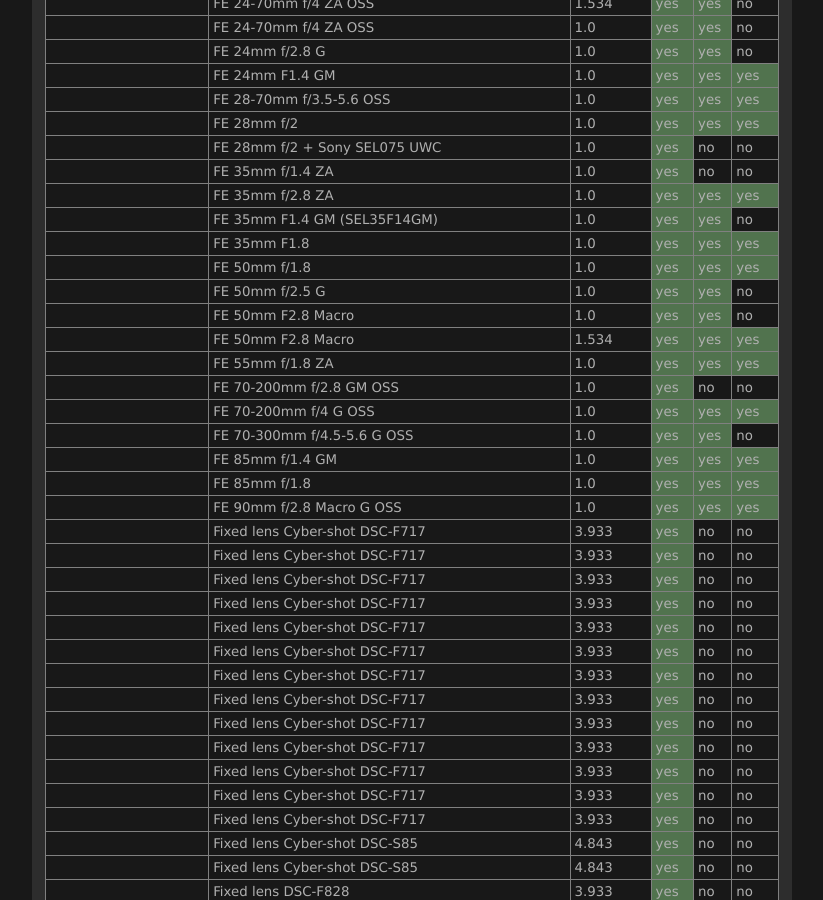
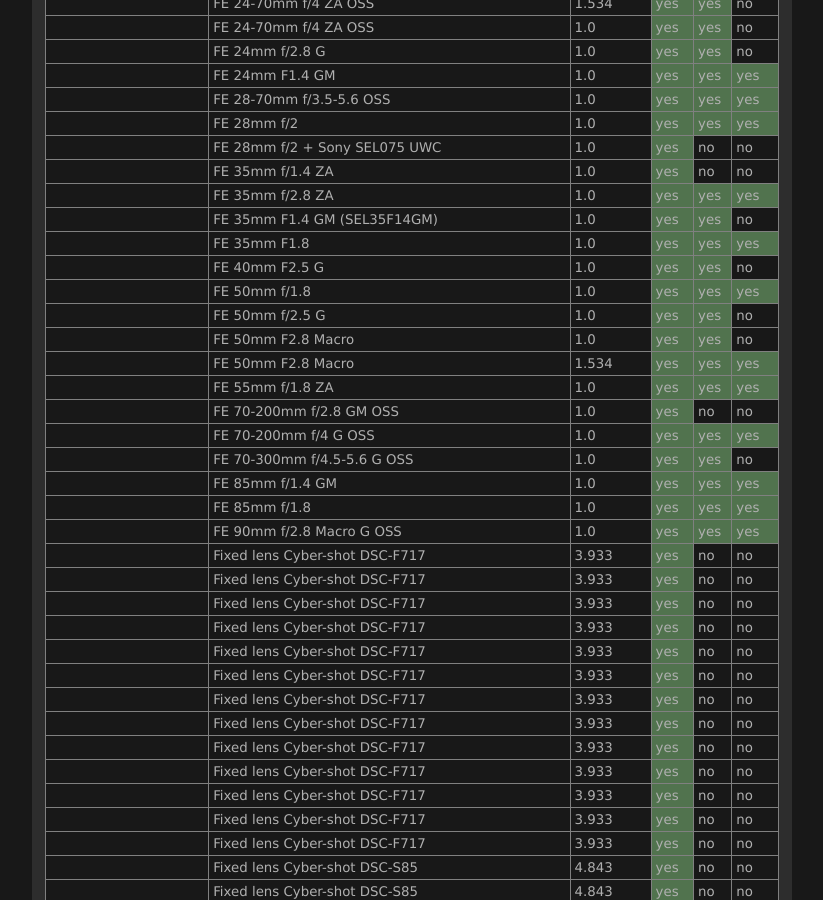
Before and after one commit to lensfun/lensfun.github.io, a Jekyll site: the page built from _posts/lenslist/2999-12-31-Lenslist-master.md, in a window 1280 px wide and 900 px high, scrolled down 25494 px. Shown: the whole window, without its empty margins (284-1107 px from the left). Built offline with Jekyll 4.4.1, drawn with Linux system fonts in a browser that asks for light colours.

Commit message:
Update master lens list from GitHub Actions

```diff
--- a/_posts/lenslist/2999-12-31-Lenslist-master.md
+++ b/_posts/lenslist/2999-12-31-Lenslist-master.md
@@ -1053,6 +1053,7 @@ This list was generated on 2022-11-04 from current Lensfun sources. Your Lensfun
 <tr class="lenslist-bg2"><td></td><td>FE 35mm f/2.8 ZA</td><td>1.0</td><td class="lenslist-highlight lenslist-check">yes</td><td class="lenslist-highlight lenslist-check">yes</td><td class="lenslist-highlight lenslist-check">yes</td></tr>
 <tr class="lenslist-bg2"><td></td><td>FE 35mm F1.4 GM (SEL35F14GM)</td><td>1.0</td><td class="lenslist-highlight lenslist-check">yes</td><td class="lenslist-highlight lenslist-check">yes</td><td class="lenslist-check">no</td></tr>
 <tr class="lenslist-bg2"><td></td><td>FE 35mm F1.8</td><td>1.0</td><td class="lenslist-highlight lenslist-check">yes</td><td class="lenslist-highlight lenslist-check">yes</td><td class="lenslist-highlight lenslist-check">yes</td></tr>
+<tr class="lenslist-bg2"><td></td><td>FE 40mm F2.5 G</td><td>1.0</td><td class="lenslist-highlight lenslist-check">yes</td><td class="lenslist-highlight lenslist-check">yes</td><td class="lenslist-check">no</td></tr>
 <tr class="lenslist-bg2"><td></td><td>FE 50mm f/1.8</td><td>1.0</td><td class="lenslist-highlight lenslist-check">yes</td><td class="lenslist-highlight lenslist-check">yes</td><td class="lenslist-highlight lenslist-check">yes</td></tr>
 <tr class="lenslist-bg2"><td></td><td>FE 50mm f/2.5 G</td><td>1.0</td><td class="lenslist-highlight lenslist-check">yes</td><td class="lenslist-highlight lenslist-check">yes</td><td class="lenslist-check">no</td></tr>
 <tr class="lenslist-bg2"><td></td><td>FE 50mm F2.8 Macro</td><td>1.0</td><td class="lenslist-highlight lenslist-check">yes</td><td class="lenslist-highlight lenslist-check">yes</td><td class="lenslist-check">no</td></tr>
```
